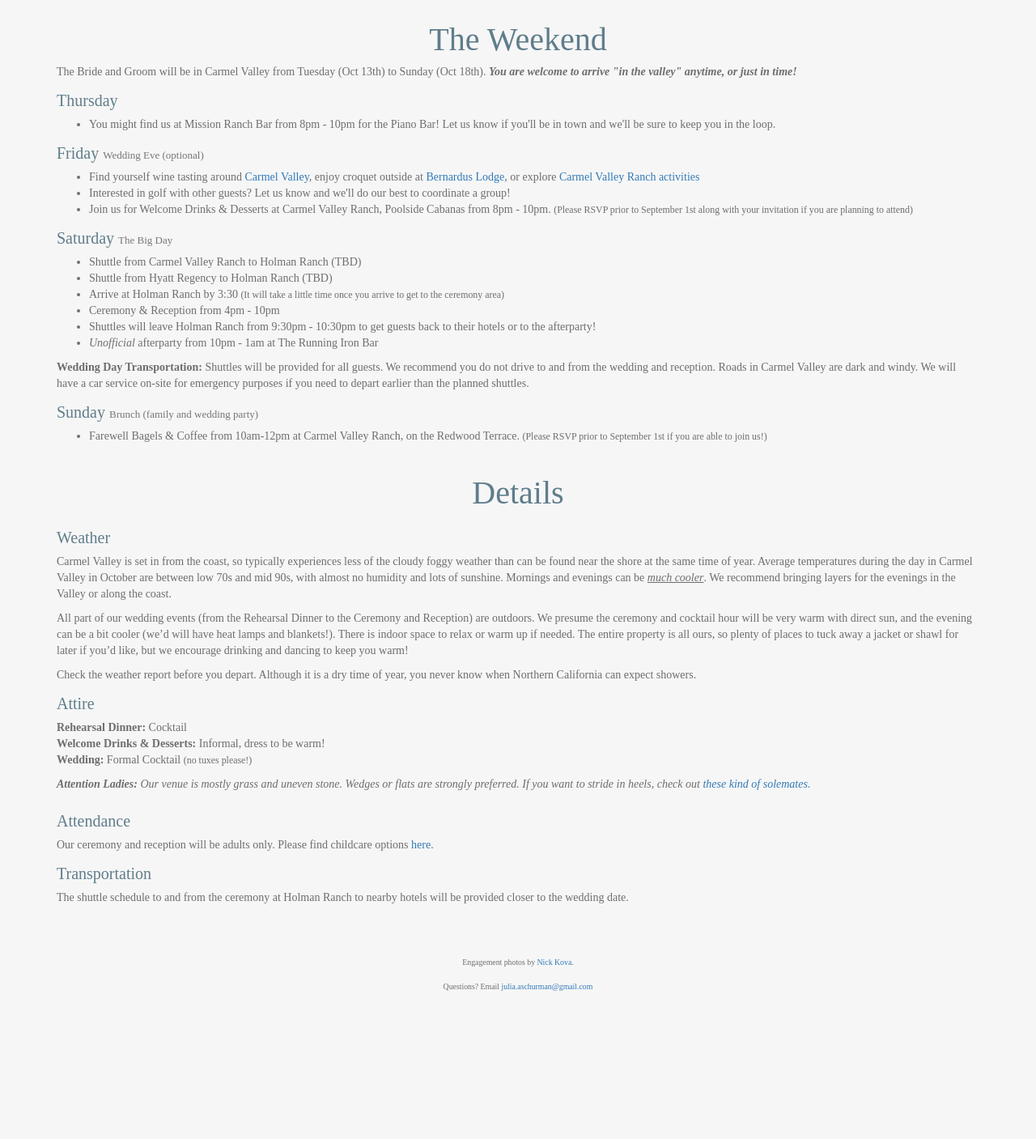
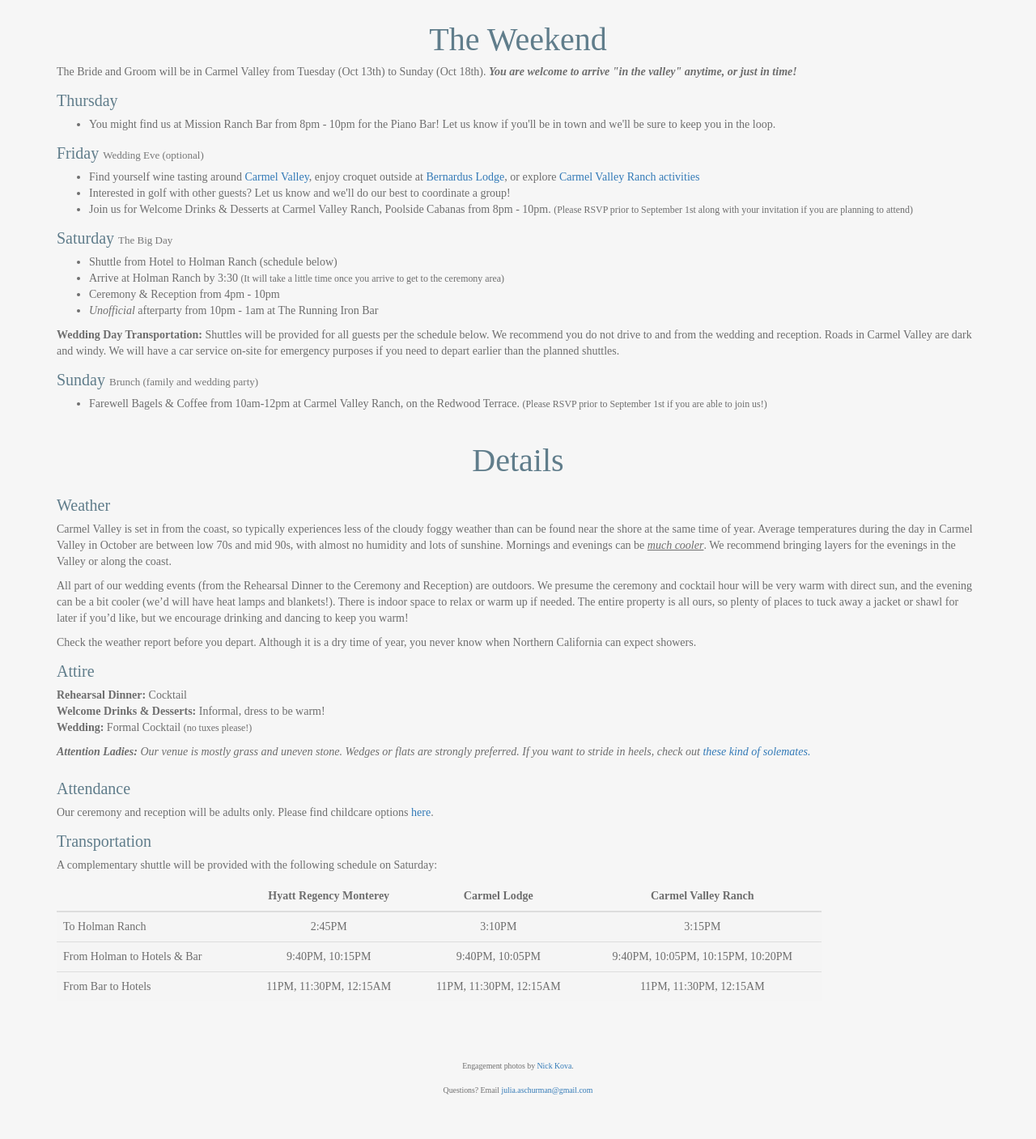
Before and after one commit to hudsonsuds/schurmanhudsonwedding, a Flask app: page /weekend in a window 1280 px wide. Shown: the part 371-1778 px from the top of the page at 81% size. Before the commit the page ends 1595 px from the top, so only its background shows below. Run offline with Flask 2, Linux system fonts and the light colour scheme; some libraries are stand-ins or nearby versions.

Commit message:
Add shuttle information

```diff
--- a/static/css/additional.css
+++ b/static/css/additional.css
@@ -27,6 +27,14 @@
 	color: #607D8B;
 	line-height: 20px;
 	margin-top:15px;
+}
+
+h4 {
+	/* Wednesday*: */
+	font-family: Roboto-Bold;
+	font-size: 16px;
+	color: #6E6E6E;
+	line-height: 16px;
 }
 
 .hotel_details {
--- a/templates/weekend.html
+++ b/templates/weekend.html
@@ -20,14 +20,14 @@
       </ul>
       <h3>Saturday <small>The Big Day</small></h3>
       <ul>
-				<li>Shuttle from Carmel Valley Ranch to Holman Ranch (TBD)</li>
-				<li>Shuttle from Hyatt Regency to Holman Ranch (TBD)</li>
+	<li>Shuttle from Hotel to Holman Ranch (schedule
+	below)</li>
 	<li>Arrive at Holman Ranch by 3:30 <small>(It will take a little time once you arrive to get to the ceremony area)</small></li>
 	<li>Ceremony &amp; Reception from 4pm - 10pm</li>
-				<li>Shuttles will leave Holman Ranch from 9:30pm - 10:30pm to get guests back to their hotels or to the afterparty!</li>
 	<li><em>Unofficial</em> afterparty from 10pm - 1am at The Running Iron Bar</li>
       </ul>
-			<p><strong>Wedding Day Transportation: </strong>Shuttles will be provided for all guests. We recommend you do not drive to and from the wedding and reception. Roads in Carmel Valley are dark and windy. We will have a car service on-site for emergency purposes if you need to depart earlier than the planned shuttles.</p>
+      <p><strong>Wedding Day Transportation: </strong>Shuttles will be
+      provided for all guests per the schedule below. We recommend you do not drive to and from the wedding and reception. Roads in Carmel Valley are dark and windy. We will have a car service on-site for emergency purposes if you need to depart earlier than the planned shuttles.</p>
       <h3>Sunday <small>Brunch (family and wedding party)</small></h3>
       <ul>
 	<li>Farewell Bagels &amp; Coffee from 10am-12pm at Carmel Valley Ranch, on the Redwood Terrace. <small>(Please RSVP prior to September 1st if you are able to join us!)</small></li>
@@ -68,9 +68,42 @@
 	Our ceremony and reception will be adults only. Please find childcare options <a href="http://www.vipbabysitting.com/" target="_blank">here</a>.
       </p>
       <h3>Transportation</h3>
-				<p>
-					The shuttle schedule to and from the ceremony at Holman Ranch to nearby hotels will be provided closer to the wedding date.
-				</p>
+      <p>A complementary shuttle will be provided with the
+      following schedule on Saturday:</p>
+    </div>
+  </div>
+  <div class="row">
+    <div class="col-md-10">
+      <div class="table-responsive">
+	<table class="table table-hover">
+	  <thead>
+	    <th></th>
+	    <th class="text-center">Hyatt Regency Monterey</th>
+	    <th class="text-center">Carmel Lodge</th>
+	    <th class="text-center">Carmel Valley Ranch</th>
+	  </thead>
+	  <tbody class="text-center">
+	    <tr class="active">
+	      <td class="text-left">To Holman Ranch</td>
+	      <td>2:45PM</td>
+	      <td>3:10PM</td>
+	      <td>3:15PM</td>
+	    </tr>
+	    <tr class="active">
+	      <td class="text-left">From Holman to Hotels & Bar</td>
+	      <td>9:40PM, 10:15PM</td>
+	      <td>9:40PM, 10:05PM</td>
+	      <td>9:40PM, 10:05PM, 10:15PM, 10:20PM</td>
+	    </tr>
+	    <tr class="active">
+	      <td class="text-left">From Bar to Hotels</td>
+	      <td>11PM, 11:30PM, 12:15AM</td>
+	      <td>11PM, 11:30PM, 12:15AM</td>
+	      <td>11PM, 11:30PM, 12:15AM</td>
+	    </tr>
+	  </tbody>
+	</table>
+      </div>
     </div>
   </div>
 </div>
```
Lines whose indentation alone changed are shown as unchanged.
